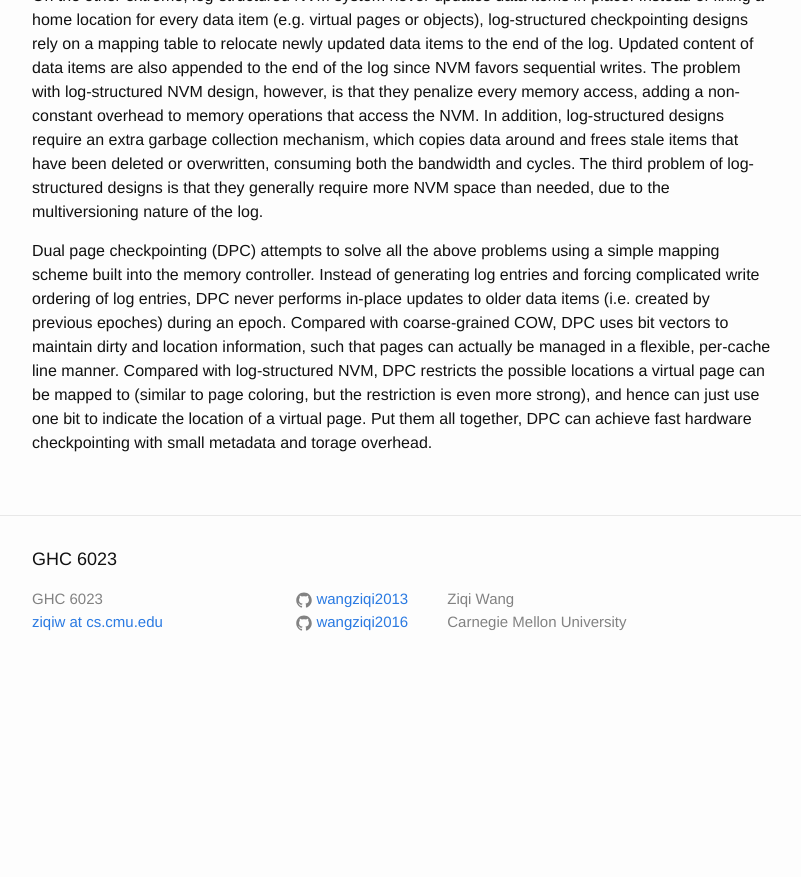
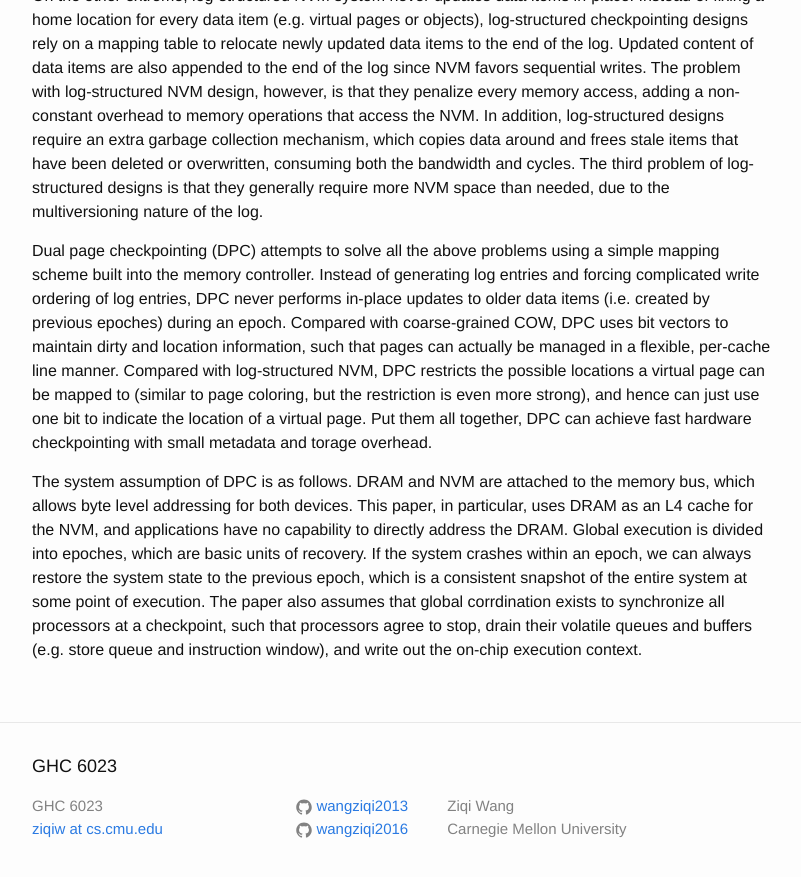
Before and after one commit to wangziqi2013/wangziqi2013.github.io, a Jekyll site: the page built from _posts/2019-03-05-Dual-Page-Ckpt.markdown, in a window 1280 px wide and 900 px high, scrolled down 997 px. Shown: the top 877 px of the window, without its empty margins (238-1039 px from the left). Built offline with Jekyll 4.4.1, drawn with Linux system fonts in a browser that asks for light colours; before the commit the page ends 1690 px from its top, so only the background shows below that.

Commit message:
Adding assumption

```diff
--- a/_posts/2019-03-05-Dual-Page-Ckpt.markdown
+++ b/_posts/2019-03-05-Dual-Page-Ckpt.markdown
@@ -45,3 +45,11 @@ per-cache line manner. Compared with log-structured NVM, DPC restricts the possi
 to (similar to page coloring, but the restriction is even more strong), and hence can just use one bit to indicate the
 location of a virtual page. Put them all together, DPC can achieve fast hardware checkpointing with small metadata and
 torage overhead.
+
+The system assumption of DPC is as follows. DRAM and NVM are attached to the memory bus, which allows byte level addressing
+for both devices. This paper, in particular, uses DRAM as an L4 cache for the NVM, and applications have no capability to
+directly address the DRAM. Global execution is divided into epoches, which are basic units of recovery. If the system
+crashes within an epoch, we can always restore the system state to the previous epoch, which is a consistent snapshot
+of the entire system at some point of execution. The paper also assumes that global corrdination exists to synchronize all
+processors at a checkpoint, such that processors agree to stop, drain their volatile queues and buffers (e.g. store queue
+and instruction window), and write out the on-chip execution context.
```
